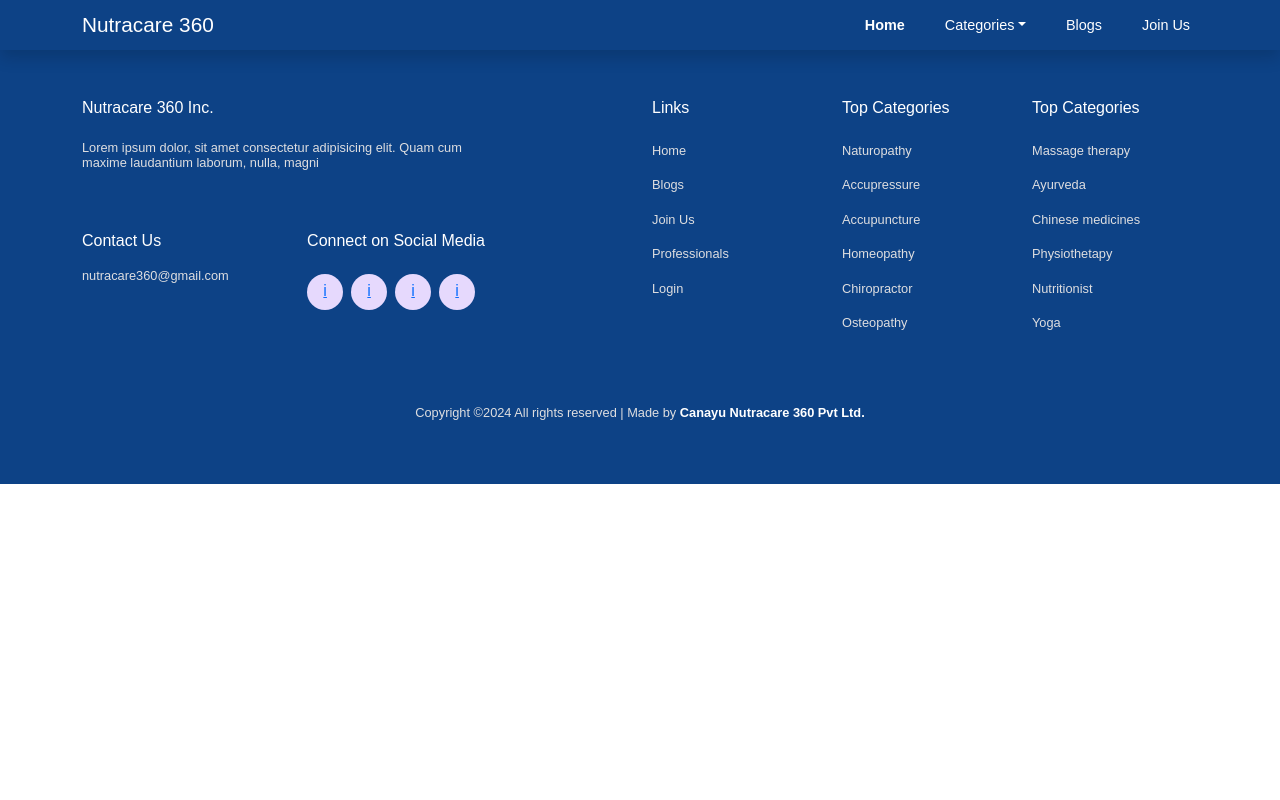
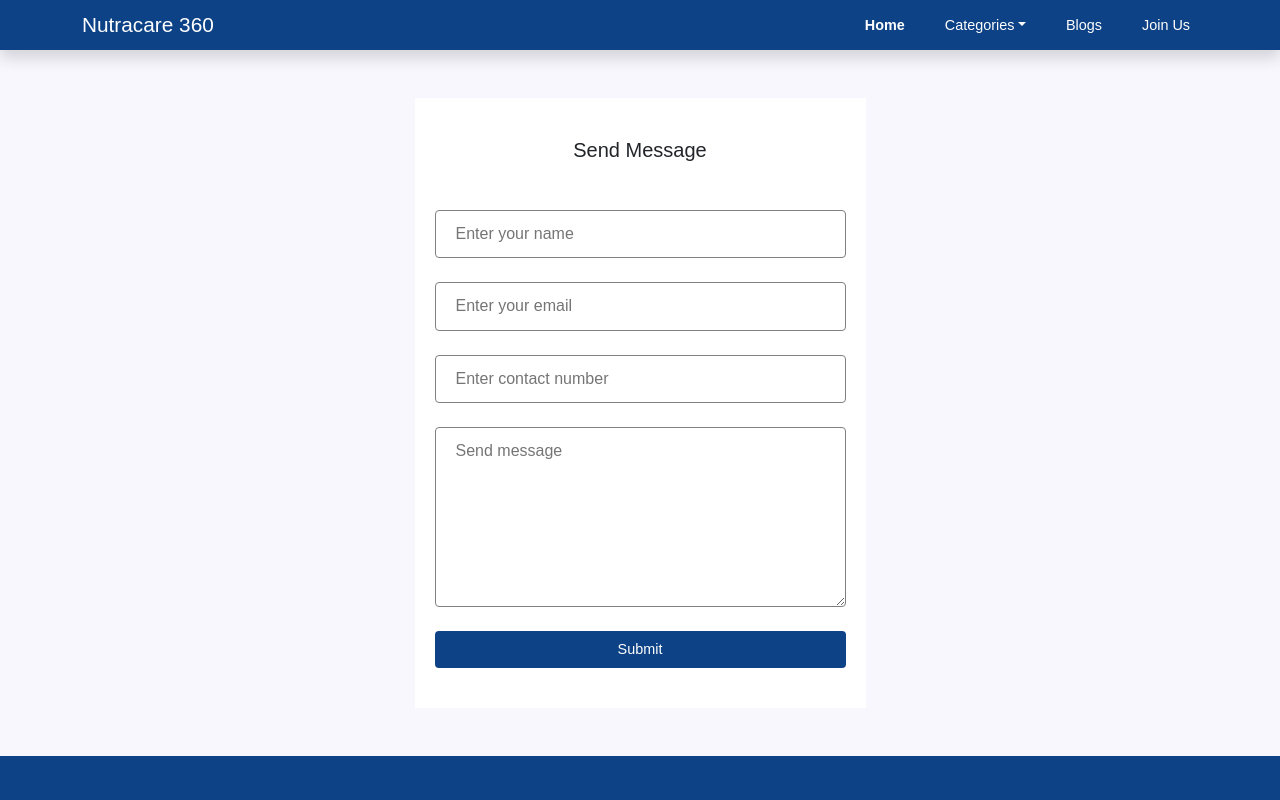
Before and after one commit to sat-tish/nutracare_frontend_main, a React (Vite) app: page /nutracare_frontend_main/message in a window 1280 px wide. Shown: the top 800 px of the page. Built offline with nearby package versions, Linux system fonts and the light colour scheme.

Commit message:
message box

```diff
--- a/src/App.jsx
+++ b/src/App.jsx
@@ -10,6 +10,7 @@ import BlogPage from "./pages/BlogPage"
 import SelectionProfessionalsAll from './components/SelectionProfessionalsAll/SelectionProfessionalsAll';
 import SelectionCentersAll from './components/SelectionCentersAll/SelectionCentersAll';
 import ProfessionalInfo from './pages/ProfessionalInfo/ProfessionalInfo';
+import MessageBox from './commonComponents/MessageBox/MessageBox';
 
 
 function App() {
@@ -26,6 +27,7 @@ function App() {
        <Route path='/nutracare_frontend_main/all_professionals' element= {<SelectionProfessionalsAll/>}/>
        <Route path='/nutracare_frontend_main/all_centers' element= {<SelectionCentersAll/>}/>
        <Route path='/nutracare_frontend_main/professional-info' element= {<ProfessionalInfo/>}/>
+       <Route path='/nutracare_frontend_main/message' element= {<MessageBox/>}/>
     </Routes>
     <Footer/>
     </>
--- /dev/null
+++ b/src/commonComponents/MessageBox/MessageBox.css
@@ -0,0 +1,20 @@
+.message-form-inner {
+    padding: 14px 20px;
+    border-radius: 4px;
+    outline: none;
+    border: 1px solid grey;
+}
+.message-form-inner:focus {
+    outline: none;
+    border: 1px solid var(--moss2);
+}
+/* @media(min-width:991px){
+    .message-form-inner, .message-form-width{
+        width: 80%;
+        margin: 0 auto;
+    }
+
+} */
+.m-textarea {
+    min-height: 180px;
+}
--- /dev/null
+++ b/src/commonComponents/MessageBox/MessageBox.jsx
@@ -0,0 +1,60 @@
+import { Container, Row, Col } from 'react-bootstrap'
+import './MessageBox.css'
+import { useState } from 'react';
+
+
+const MessageBox = () => {
+
+    const [fName, setfName] = useState("");
+    const [email, setEmail] = useState("");
+    const [mNumber, setnNumber] = useState("");
+    //const [name, setName] = useState("");
+
+    const handleSubmit = (event) => {
+      event.preventDefault();
+      alert(`The name you entered was: ${fName}`)
+    }
+
+  return (
+    <Container fluid className='inner-pages-wrapper'>
+       <Container>
+        <Row>
+            <Col lg={5} className='mx-auto'>
+               <div className='pro-info-main mt-5 mb-5'>
+                <h5 className='mb-5 message-form-width text-center'>Send Message</h5>
+               <form onSubmit={handleSubmit} className='d-flex flex-column gap-4'>
+                  <input
+                    type="text"
+                    value={fName}
+                    placeholder='Enter your name'
+                    className='message-form-inner'
+                    onChange={(e) => setfName(e.target.value)}
+                  />
+                  <input
+                    type="email"
+                    value={email}
+                    placeholder='Enter your email'
+                    className='message-form-inner'
+                    onChange={(e) => setEmail(e.target.value)}
+                  />
+                   <input
+                    type="tel"
+                    value={mNumber}
+                    placeholder='Enter contact number'
+                    className='message-form-inner'
+                    onChange={(m) => setnNumber(m.target.value)}
+                  />
+                  <textarea name="Send-message" placeholder='Send message' id="" className='message-form-inner m-textarea'/>
+
+                  <button type='submit' className='book-apt message-form-width'>Submit</button>
+                </form>
+               </div>
+
+            </Col>
+        </Row>
+       </Container>
+    </Container>
+  )
+}
+
+export default MessageBox
--- /dev/null
+++ b/src/components/BookAptModal/BookAptModal.jsx
@@ -0,0 +1,48 @@
+import Modal from 'react-bootstrap/Modal';
+import { Link } from 'react-router-dom';
+
+function BookAptModal(props) {
+  return (
+    <Modal
+      {...props}
+      size="lg"
+      aria-labelledby="contained-modal-title-vcenter"
+      centered
+    >
+      <Modal.Header closeButton>
+        <Modal.Title id="contained-modal-title-vcenter">
+         <h5>Book Appointment</h5>
+        </Modal.Title>
+      </Modal.Header>
+      <Modal.Body>
+
+        <div className='d-flex flex-wrap justify-content-between'>
+            <Link type='button' className='btn book-apt' to={'/nutracare_frontend_main/message'}>Send Message</Link>
+            <button type='button' className='btn btn-danger'>Call now</button>
+        </div>
+
+      </Modal.Body>
+    </Modal>
+  );
+}
+
+export default BookAptModal
+
+// function App() {
+//   const [modalShow, setModalShow] = React.useState(false);
+
+//   return (
+//     <>
+//       <Button variant="primary" onClick={() => setModalShow(true)}>
+//         Launch vertically centered modal
+//       </Button>
+
+//       <MyVerticallyCenteredModal
+//         show={modalShow}
+//         onHide={() => setModalShow(false)}
+//       />
+//     </>
+//   );
+// }
+
+// render(<App />);
--- a/src/pages/ProfessionalInfo/ProfessionalInfo.jsx
+++ b/src/pages/ProfessionalInfo/ProfessionalInfo.jsx
@@ -1,8 +1,11 @@
+import { useState } from 'react';
+import BookAptModal from '../../components/BookAptModal/BookAptModal'
 import './ProfessionalInfo.css'
-import { Col, Container, Row, Table } from 'react-bootstrap'
+import {Col, Container, Row, Table } from 'react-bootstrap'
 
 
 const ProfessionalInfo = () => {
+  const [modalShow, setModalShow] = useState(false);
   return (
     <Container fluid className='inner-pages-wrapper p-0'>
       <div className='header-all mb-4' style={{backgroundImage:"url(Images/BackgroundImages/b6.jpg)"}}>
@@ -42,7 +45,12 @@ const ProfessionalInfo = () => {
                   <p className='lh-lg'>Address - Lorem ipsum dolor, sit amet consectetur adipisicing elit. </p>
                   <p className='mt-4 lg-mt-5'>10 years of experience</p>
                   <h6>Consulting fees : <span style={{color:'#c10606'}}>100$</span></h6>
-                  <button type='btn' className='book-apt mb-4 mt-3'>Book Appointment</button>
+                  <button type='btn' className='book-apt mb-4 mt-3' onClick={()=> setModalShow(true)}>Book Appointment</button>
+
+                  <BookAptModal
+                    show={modalShow}
+                    onHide={() => setModalShow(false)}
+                    />
                   </div>
                   </Col>
                   <Col lg={4}>
@@ -182,7 +190,11 @@ const ProfessionalInfo = () => {
                     <button type='btn' className='read-more mt-4'>Read Our blog</button>
                     </Col> */}
                     <Col className='text-end'>
-                    <button type='btn' className='book-apt mt-4'>Book Appointment</button>
+                    <button type='btn' className='book-apt mt-4' onClick={()=> setModalShow(true)}>Book Appointment</button>
+                    <BookAptModal
+                    show={modalShow}
+                    onHide={() => setModalShow(false)}
+                    />
                     </Col>
                   </Row>
 
```
